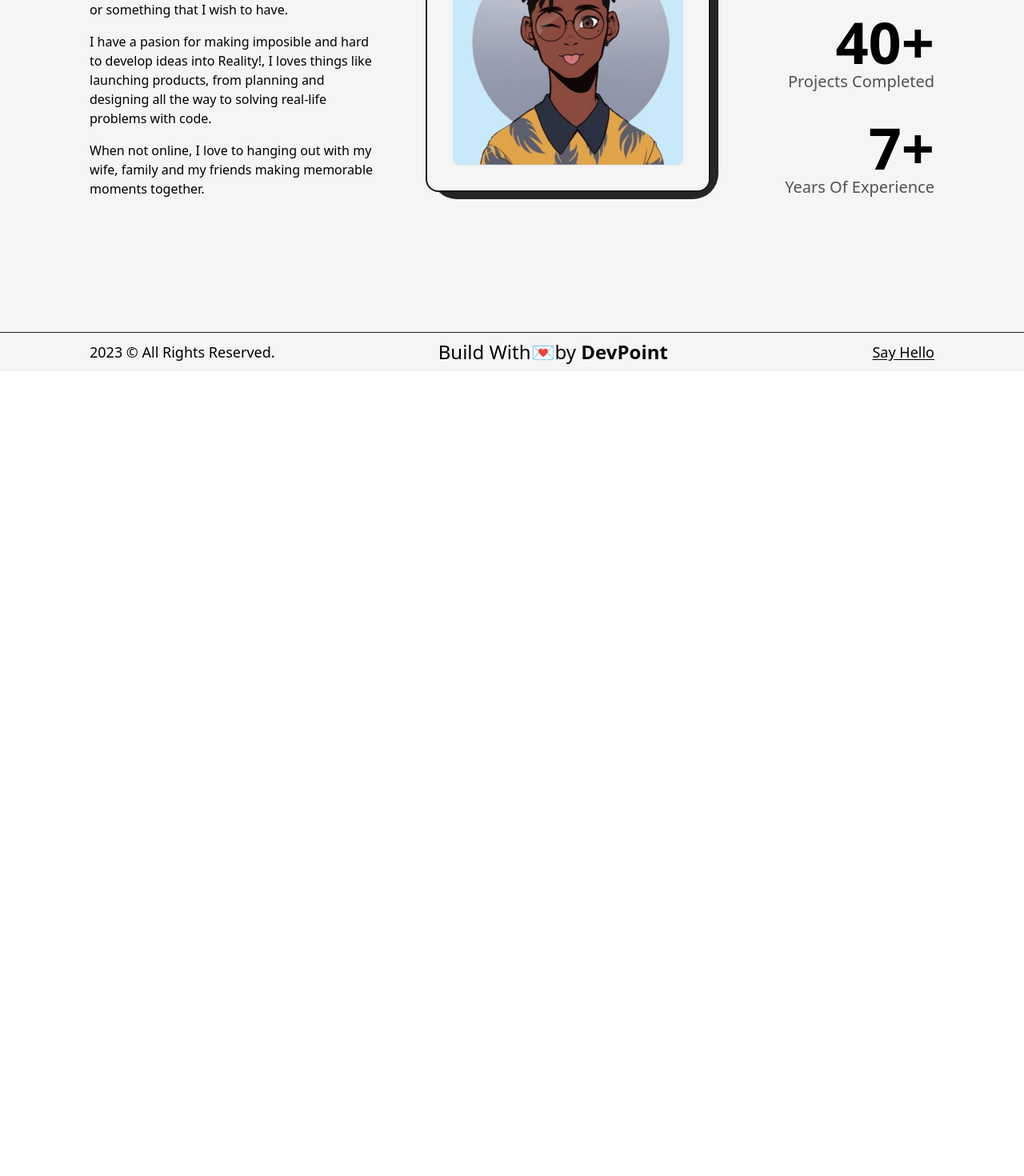
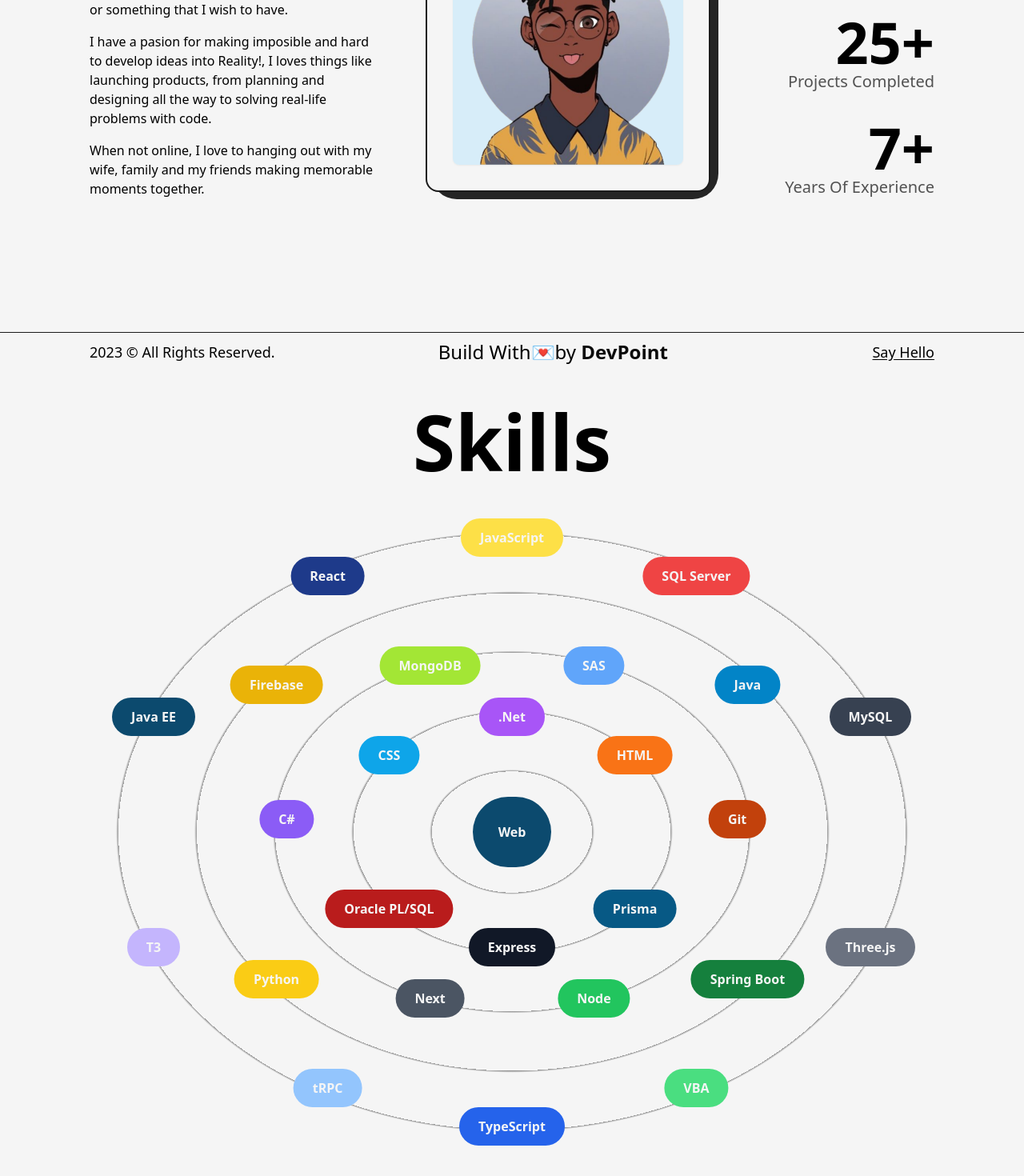
Before and after one commit to MisteryPoints/Portfolio_v2, a Next.js app: page /about in a window 1280 px wide. Shown: the part 336-1806 px from the top of the page at 80% size. Before the commit the page ends 800 px from the top, so only its background shows below. Built offline with nearby package versions, Linux system fonts and the light colour scheme.

Commit message:
Adding Skills Component

```diff
--- /dev/null
+++ b/src/components/Experience.js
@@ -0,0 +1,11 @@
+import React from 'react'
+
+const Experience = () => {
+  return (
+    <>
+        <h2>Experience</h2>
+    </>
+  )
+}
+
+export default Experience
--- a/src/components/Footer.js
+++ b/src/components/Footer.js
@@ -41,12 +41,11 @@ const Footer = () => {
             className="group inline fixed invisible group-hover:visible select-none"
             animate={{
               scale: 1,
-              rotate: [-15, -22.5, -45, -22.5, 0, 22.5, 45, 22.5, 15, 0],
+              rotate: [-15, -22.5, -30, -22.5, 0, 22.5, 30, 22.5, 15, 0],
             }}
             transition={{
               duration: 1,
               repeat: Infinity,
-              repeatDelay: 0.2,
             }}
           >
             🖐🏼
--- a/src/components/ImageFlip.js
+++ b/src/components/ImageFlip.js
@@ -41,18 +41,20 @@ const ImageFlip = () => {
       animate={isDuration ? "flipped" : "notFlipped"}
       onClick={() => changeFlip(!isFlipped)}
     >
-      <div className="inset-0 w-full h-full bg-sky-200/75 rounded-lg shadow-sm transform ">
+      <div className="inset-0 w-full h-full bg-sky-200/50 rounded-lg shadow-sm transform ">
         <Image
           src={DevPointImg}
           alt="Front Image"
-          className="w-full h-full object-cover rounded-lg transition-all duration-300 transform-gpu backface-hidden"
+          className={`w-full h-full object-cover rounded-lg transition-all duration-300 transform-gpu `}
+          priority={true}
         />
         <Image
           src={DevPointBack}
           alt="Back Image"
-          className={`w-full h-full object-cover rounded-lg transition-all duration-300 transform-gpu absolute top-0 left-0 ${
+          className={`w-full h-full object-cover bg-sky-100 rounded-lg transition-all duration-300 transform-gpu absolute top-0 left-0 backface-hidden ${
             isFlipped ? "" : "hidden"
           }`}
+          priority={true}
         />
       </div>
     </motion.div>
--- /dev/null
+++ b/src/components/Skills.js
@@ -0,0 +1,48 @@
+import React from 'react'
+import { motion } from 'framer-motion'
+
+const Skill = ({ name, x, y, color }) => {
+  return (
+    <motion.div className={`flex items-center justify-center rounded-full font-semibold ${color} text-light py-3 px-6 shadow-dark hover:cursor-pointer absolute`} whileHover={{ scale: 1.1 , transition: { duration: 0.4 } }} initial={{ x: 0, y: 0 }} animate={{ x: x, y: y }} transition={{ duration: 1.5 }} viewport={{ once: true }}>{name}</motion.div>
+  )
+}
+
+
+const Skills = () => {
+  return (
+    <>
+      <h2 className='font-bold text-8xl mt-64 mb-10 text-center w-full'>Skills</h2>
+      <div className='w-full h-screen relative flex items-center justify-center rounded-full bg-circularLight'>
+        <motion.div className='flex items-center justify-center rounded-full font-semibold bg-sky-900 text-light p-8 shadow-dark hover:cursor-pointer' whileHover={{ scale: 1.1 }}>Web</motion.div>
+        <Skill name="CSS" x='-12vw' y='-12vh' color='bg-sky-500'/>
+        <Skill name="HTML" x='12vw' y='-12vh' color='bg-orange-500'/>
+        <Skill name="C#" x='-22vw' y='-2vh' color='bg-violet-500'/>
+        <Skill name="Git" x='22vw' y='-2vh' color='bg-orange-700'/>
+        <Skill name="Firebase" x='-23vw' y='-23vh' color='bg-yellow-500'/>
+        <Skill name="Java" x='23vw' y='-23vh' color='bg-sky-600'/>
+        <Skill name="Java EE" x='-35vw' y='-18vh' color='bg-sky-900'/>
+        <Skill name="MySQL" x='35vw' y='-18vh' color='bg-gray-700'/>
+        <Skill name="React" x='-18vw' y='-40vh' color='bg-blue-900'/>
+        <Skill name="SQL Server" x='18vw' y='-40vh' color='bg-red-500'/>
+        <Skill name="JavaScript" x='0vw' y='-46vh' color='bg-yellow-300'/>
+        <Skill name="MongoDB" x='-8vw' y='-26vh' color='bg-lime-400'/>
+        <Skill name="SAS" x='8vw' y='-26vh' color='bg-blue-400'/>
+        <Skill name="Next" x='-8vw' y='26vh' color='bg-gray-600'/>
+        <Skill name="Node" x='8vw' y='26vh' color='bg-green-500'/>
+        <Skill name="Oracle PL/SQL" x='-12vw' y='12vh' color='bg-red-700'/>
+        <Skill name="Prisma" x='12vw' y='12vh' color='bg-sky-800'/>
+        <Skill name="Python" x='-23vw' y='23vh' color='bg-yellow-400'/>
+        <Skill name="Spring Boot" x='23vw' y='23vh' color='bg-green-700'/>
+        <Skill name="T3" x='-35vw' y='18vh' color='bg-violet-300'/>
+        <Skill name="Three.js" x='35vw' y='18vh' color='bg-gray-500'/>
+        <Skill name="tRPC" x='-18vw' y='40vh' color='bg-blue-300'/>
+        <Skill name="VBA" x='18vw' y='40vh' color='bg-green-400'/>
+        <Skill name="TypeScript" x='0vw' y='46vh' color='bg-blue-600'/>
+        <Skill name=".Net" x='0vw' y='-18vh' color='bg-purple-500'/>
+        <Skill name="Express" x='0vw' y='18vh' color='bg-gray-900'/>
+      </div>
+    </>
+  )
+}
+
+export default Skills
--- a/src/pages/about.js
+++ b/src/pages/about.js
@@ -1,10 +1,34 @@
 import AnimatedText from "@/components/AnimatedText";
 import Layout from "@/components/Layout";
 import Head from "next/head";
-import React from "react";
-import DevPointImg from "../../public/Devpoint-Profile.png";
-import Image from "next/image";
+import React, { useEffect, useRef } from "react";
 import ImageFlip from "@/components/ImageFlip";
+import { useInView, useMotionValue, useSpring } from "framer-motion";
+import Skills from "@/components/Skills";
+
+const AnimatedNumbers = ({ value }) => {
+  const ref = useRef(null)
+
+  const motionValue = useMotionValue(0)
+  const springValue = useSpring(motionValue, { duration: 3500 })
+  const isInView = useInView(ref, { once: true })
+
+  useEffect(() => {
+    if(isInView){
+      motionValue.set(value)
+    }
+  }, [motionValue, isInView, value])
+
+  useEffect(() => {
+    springValue.on("change", (latest) => {
+      if(ref.current && latest.toFixed(0) <= value) {
+        ref.current.textContent = latest.toFixed(0)
+      }
+    })
+  }, [springValue, value])
+
+  return <span ref={ref}></span>
+}
 
 const about = () => {
   return (
@@ -45,25 +69,26 @@ const about = () => {
             </div>
             <div className="col-span-2 flex flex-col items-end justify-between select-none">
               <div className="flex flex-col items-end justify-center">
-                <span className="inline-block text-7xl font-bold">50+</span>
+                <span className="inline-block text-7xl font-bold"> <AnimatedNumbers value={40} />+</span>
                 <h2 className="text-xl font-medium capitalize text-dark/75">
                   Satisfied Clients
                 </h2>
               </div>
               <div className="flex flex-col items-end justify-center">
-                <span className="inline-block text-7xl font-bold">40+</span>
+                <span className="inline-block text-7xl font-bold"> <AnimatedNumbers value={25} />+</span>
                 <h2 className="text-xl font-medium capitalize text-dark/75">
                   Projects Completed
                 </h2>
               </div>
               <div className="flex flex-col items-end justify-center">
-                <span className="inline-block text-7xl font-bold">7+</span>
+                <span className="inline-block text-7xl font-bold"> <AnimatedNumbers value={7} />+</span>
                 <h2 className="text-xl font-medium capitalize text-dark/75">
                   Years of Experience
                 </h2>
               </div>
             </div>
           </div>
+          <Skills />
         </Layout>
       </main>
     </>
--- a/tailwind.config.js
+++ b/tailwind.config.js
@@ -21,6 +21,9 @@ module.exports = {
       animation: {
         "spin-slow": "spin 10s linear infinite",
       },
+      backgroundImage: {
+        circularLight: 'repeating-radial-gradient(rgba(0,0,0,0.4) 2px, #F5F5F5 5px, #F5F5F5 100px);'
+      }
     },
   },
   plugins: [],
```
